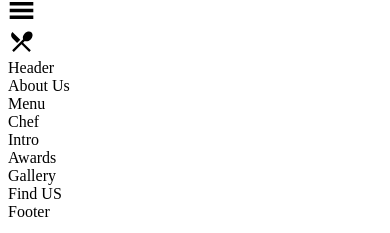
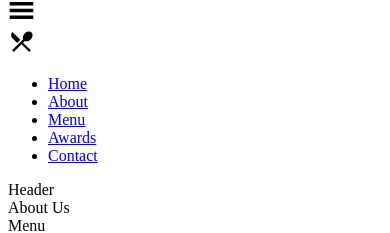
Before and after one commit to brosmar18/coffee-shop, a React (Create React App) app: page / in a window 390 px wide. Both pictures are taken after a click on the icon 21 px from the left and 525 px from the top of the page. Shown: the part 515-748 px from the top of the page. Built offline with nearby package versions, Linux system fonts and the light colour scheme.

Commit message:
mobile screen links added

```diff
--- a/src/components/NavBar/NavBar.jsx
+++ b/src/components/NavBar/NavBar.jsx
@@ -27,6 +27,13 @@ const NavBar = () => {
                 {toggleMenu && (
                     <div className='nav__mobile-overlay flex-center slide-bottom'>
                         <MdOutlineRestaurantMenu fontSize={27} className='overlay-close' onClick={() => setToggleMenu(false)} />
+                        <ul className='nav__mobile-links'>
+                            <li><a href='/' onClick={() => setToggleMenu(false)}>Home</a></li>
+                            <li><a href='/' onClick={() => setToggleMenu(false)}>About</a></li>
+                            <li><a href='/' onClick={() => setToggleMenu(false)}>Menu</a></li>
+                            <li><a href='/' onClick={() => setToggleMenu(false)}>Awards</a></li>
+                            <li><a href='/' onClick={() => setToggleMenu(false)}>Contact</a></li>
+                        </ul>
                     </div>
                 )}
             </div>
```
